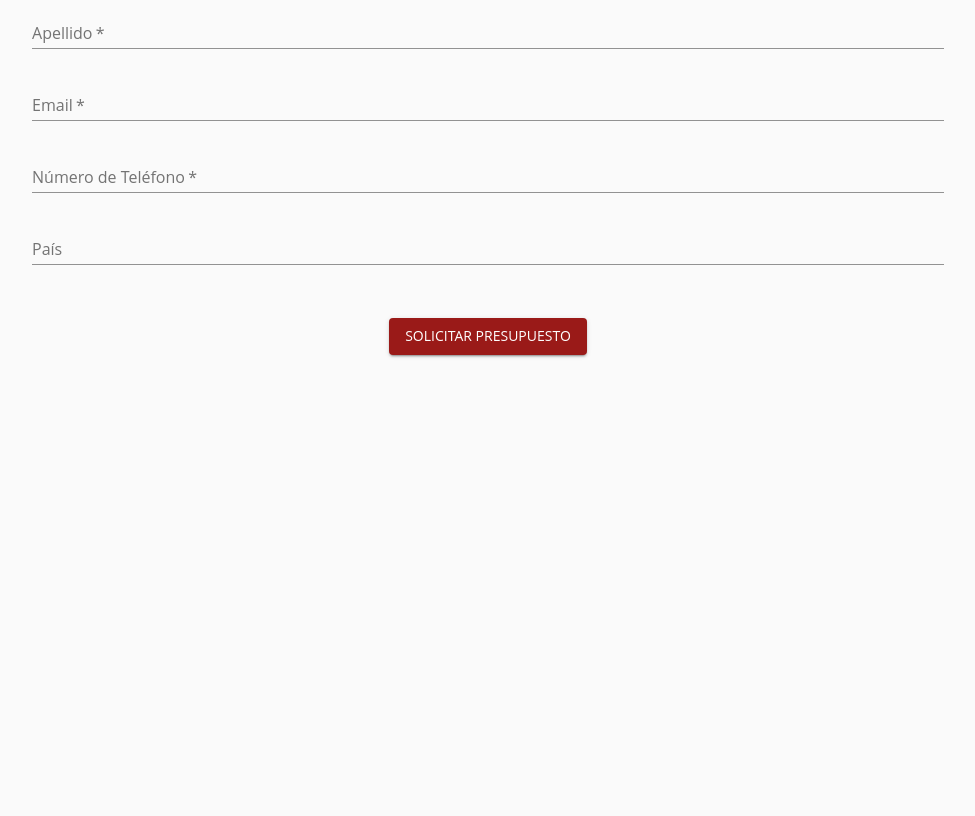
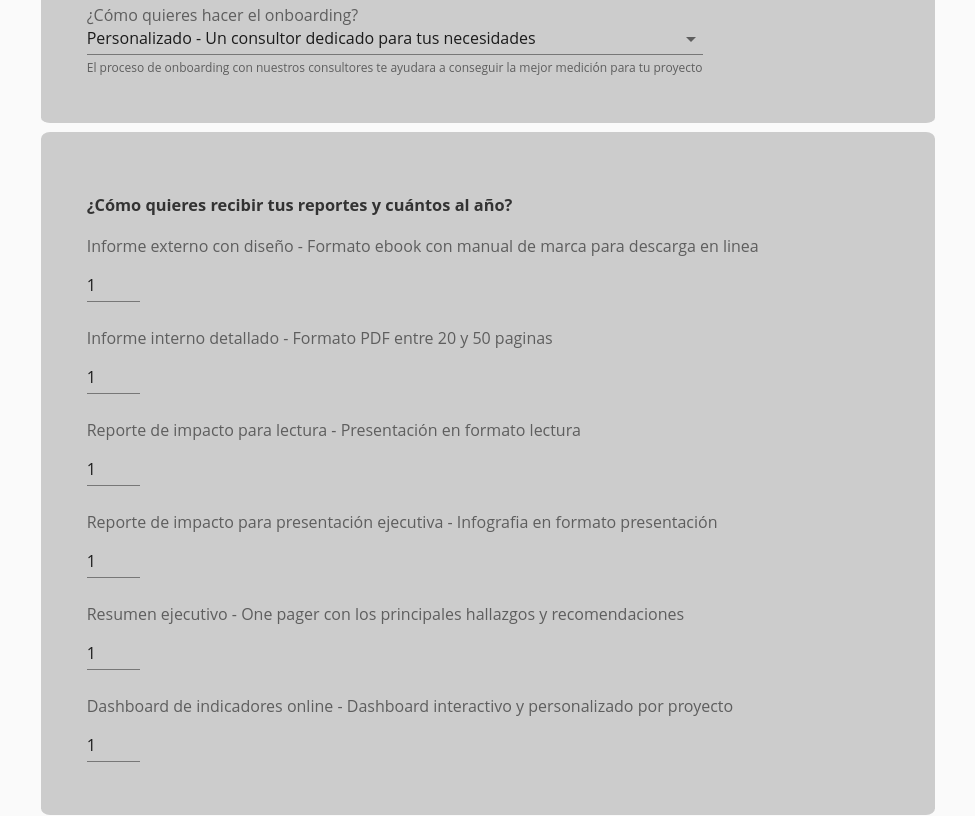
Before and after one commit to fontcuberta/calculator, a Next.js app: page / in a window 1280 px wide. Shown: the part 960-1776 px from the top of the page, without its empty margins (152-1127 px from the left). Before the commit the page ends 1360 px from the top, so only its background shows below. Built offline with nearby package versions, Linux system fonts and the light colour scheme.

Commit message:
Adding Reporting survey to front

```diff
--- a/src/pages/index.tsx
+++ b/src/pages/index.tsx
@@ -50,6 +50,12 @@ const Home = () => {
   const [customerCountry, setCustomerCountry] = useState("")
   const [numberOfOrganizations, setNumberOfOrganizations] = useState(1)
   const [numberOfProjects, setNumberOfProjects] = useState(1)
+  const [numberOfEbookReports, setNumberOfEbookReports] = useState(1)
+  const [numberOfPDFReports, setNumberOfPDFReports] = useState(1)
+  const [numberOfReadableReports, setNumberOfReadableReports] = useState(1)
+  const [numberOfExecutiveReports, setNumberOfExecutiveReports] = useState(1)
+  const [numberOfOnePagerReports, setNumberOfOnePagerReports] = useState(1)
+  const [numberOfDashboardReports, setNumberOfDashboardReports] = useState(1)
   const [measureGoal, setMeasureGoal] = useState(MeasureGoal.INSIGHTS_FINDING)
   const [onboardingType, setOnboardingType] = useState(OnboardingType.CUSTOMIZED)
 
@@ -99,6 +105,7 @@ const Home = () => {
                 enviaremos un presupuesto estimado.
               </h2>
               <form noValidate autoComplete="off">
+                <div className="survey-section">
                   <h3>Háblanos un poco de tu empresa</h3>
                   <div className="selector">
                     <InputLabel>Tu empresa es...</InputLabel>
@@ -119,7 +126,9 @@ const Home = () => {
                       </FormHelperText>
                     </FormControl>
                   </div>
+                </div>
 
+                <div className="survey-section">
                   <h3>Cuéntanos sobre tu medición</h3>
                   <div className="selector">
                     <InputLabel>¿Cuál es el objetivo de la medición?</InputLabel>
@@ -171,10 +180,10 @@ const Home = () => {
                     />
                   </div>
                   <Typography gutterBottom>¿Cuántos proyectos quieres medir?</Typography>
+                  <div className="slider">
                     <Slider
                       value={numberOfProjects}
                       color="primary"
-                  className="slider"
                       defaultValue={1}
                       step={1}
                       min={1}
@@ -187,6 +196,7 @@ const Home = () => {
                         }
                       }}
                     />
+                  </div>
                   <div className="selector">
                     <InputLabel>¿Cómo quieres hacer el onboarding?</InputLabel>
                     <FormControl>
@@ -199,11 +209,15 @@ const Home = () => {
                         <MenuItem value={OnboardingType.THEORY_OF_CHANGE}>
                           Diseño Teoría de Cambio
                         </MenuItem>
-                      <MenuItem value={OnboardingType.GROUP_WEBINAR}>Webinar Grupal</MenuItem>
+                        <MenuItem value={OnboardingType.GROUP_WEBINAR}>
+                          Webinar Grupal - Trabajarás con otras empresas creando tu medición
+                        </MenuItem>
                         <MenuItem value={OnboardingType.INDIVIDUAL_WEBINAR}>
                           Webinar Individual
                         </MenuItem>
-                      <MenuItem value={OnboardingType.CUSTOMIZED}>Personalizado</MenuItem>
+                        <MenuItem value={OnboardingType.CUSTOMIZED}>
+                          Personalizado - Un consultor dedicado para tus necesidades
+                        </MenuItem>
                       </Select>
                       <FormHelperText>
                         El proceso de onboarding con nuestros consultores te ayudara a conseguir la
@@ -211,7 +225,130 @@ const Home = () => {
                       </FormHelperText>
                     </FormControl>
                   </div>
+                </div>
 
+                <div className="survey-section">
+                  <h3>¿Cómo quieres recibir tus reportes y cuántos al año? </h3>
+                  <div className="selector">
+                    <InputLabel>
+                      Informe externo con diseño - Formato ebook con manual de marca para descarga
+                      en linea
+                    </InputLabel>
+                    <TextField
+                      id="numberofEbookReports"
+                      type="number"
+                      InputProps={{ inputProps: { min: 1, max: 20 } }}
+                      value={numberOfEbookReports}
+                      onChange={event => {
+                        const number = parseInt(event.target.value)
+                        setNumberOfEbookReports(number)
+                      }}
+                      InputLabelProps={{
+                        shrink: true,
+                      }}
+                      margin="normal"
+                    />
+                  </div>
+                  <div className="selector">
+                    <InputLabel>
+                      Informe interno detallado - Formato PDF entre 20 y 50 paginas
+                    </InputLabel>
+                    <TextField
+                      id="numberOfPDFReports"
+                      type="number"
+                      InputProps={{ inputProps: { min: 1, max: 20 } }}
+                      value={numberOfPDFReports}
+                      onChange={event => {
+                        const number = parseInt(event.target.value)
+                        setNumberOfPDFReports(number)
+                      }}
+                      InputLabelProps={{
+                        shrink: true,
+                      }}
+                      margin="normal"
+                    />
+                  </div>
+                  <div className="selector">
+                    <InputLabel>
+                      Reporte de impacto para lectura - Presentación en formato lectura
+                    </InputLabel>
+                    <TextField
+                      id="numberOfReadableReports"
+                      type="number"
+                      InputProps={{ inputProps: { min: 1, max: 20 } }}
+                      value={numberOfReadableReports}
+                      onChange={event => {
+                        const number = parseInt(event.target.value)
+                        setNumberOfReadableReports(number)
+                      }}
+                      InputLabelProps={{
+                        shrink: true,
+                      }}
+                      margin="normal"
+                    />
+                  </div>
+                  <div className="selector">
+                    <InputLabel>
+                      Reporte de impacto para presentación ejecutiva - Infografia en formato
+                      presentación
+                    </InputLabel>
+                    <TextField
+                      id="numberOfExecutiveReports"
+                      type="number"
+                      InputProps={{ inputProps: { min: 1, max: 20 } }}
+                      value={numberOfExecutiveReports}
+                      onChange={event => {
+                        const number = parseInt(event.target.value)
+                        setNumberOfExecutiveReports(number)
+                      }}
+                      InputLabelProps={{
+                        shrink: true,
+                      }}
+                      margin="normal"
+                    />
+                  </div>
+                  <div className="selector">
+                    <InputLabel>
+                      Resumen ejecutivo - One pager con los principales hallazgos y recomendaciones
+                    </InputLabel>
+                    <TextField
+                      id="numberOfOnePagerReports"
+                      type="number"
+                      InputProps={{ inputProps: { min: 1, max: 20 } }}
+                      value={numberOfOnePagerReports}
+                      onChange={event => {
+                        const number = parseInt(event.target.value)
+                        setNumberOfOnePagerReports(number)
+                      }}
+                      InputLabelProps={{
+                        shrink: true,
+                      }}
+                      margin="normal"
+                    />
+                  </div>
+                  <div className="selector">
+                    <InputLabel>
+                      Dashboard de indicadores online - Dashboard interactivo y personalizado por
+                      proyecto
+                    </InputLabel>
+                    <TextField
+                      id="numberOfDashboardReports"
+                      type="number"
+                      InputProps={{ inputProps: { min: 1, max: 20 } }}
+                      value={numberOfDashboardReports}
+                      onChange={event => {
+                        const number = parseInt(event.target.value)
+                        setNumberOfDashboardReports(number)
+                      }}
+                      InputLabelProps={{
+                        shrink: true,
+                      }}
+                      margin="normal"
+                    />
+                  </div>
+                </div>
+
+                <div className="survey-section">
                   <h3>Finalmente, ¿cómo te contactamos?</h3>
                   <TextField
                     id="customerName"
@@ -258,6 +395,7 @@ const Home = () => {
                     fullWidth
                     margin="normal"
                   />
+                </div>
                 <div className="button-div">
                   <Button variant="contained" color="secondary" onClick={handleSubmit}>
                     SOLICITAR PRESUPUESTO
@@ -269,13 +407,15 @@ const Home = () => {
         </React.Fragment>
 
         <style jsx>{`
+          .survey-section {
+            padding: 5% 5%;
+            background-color: #ccc;
+            margin: 1%;
+            border-radius: 1%;
+          }
           .button-div {
-            margin: 5% 0;
+            margin: 7% 0;
             text-align: center;
-          }
-          .button {
-            color: red;
-            border: 1px solid #9b9b9b;
           }
           .hero {
             width: 100%;
@@ -298,7 +438,7 @@ const Home = () => {
             width: 100%;
           }
           .slider {
-            margin: 400px;
+            margin-top: 8%;
           }
         `}</style>
       </MuiThemeProvider>
```
Lines whose indentation alone changed are shown as unchanged.
